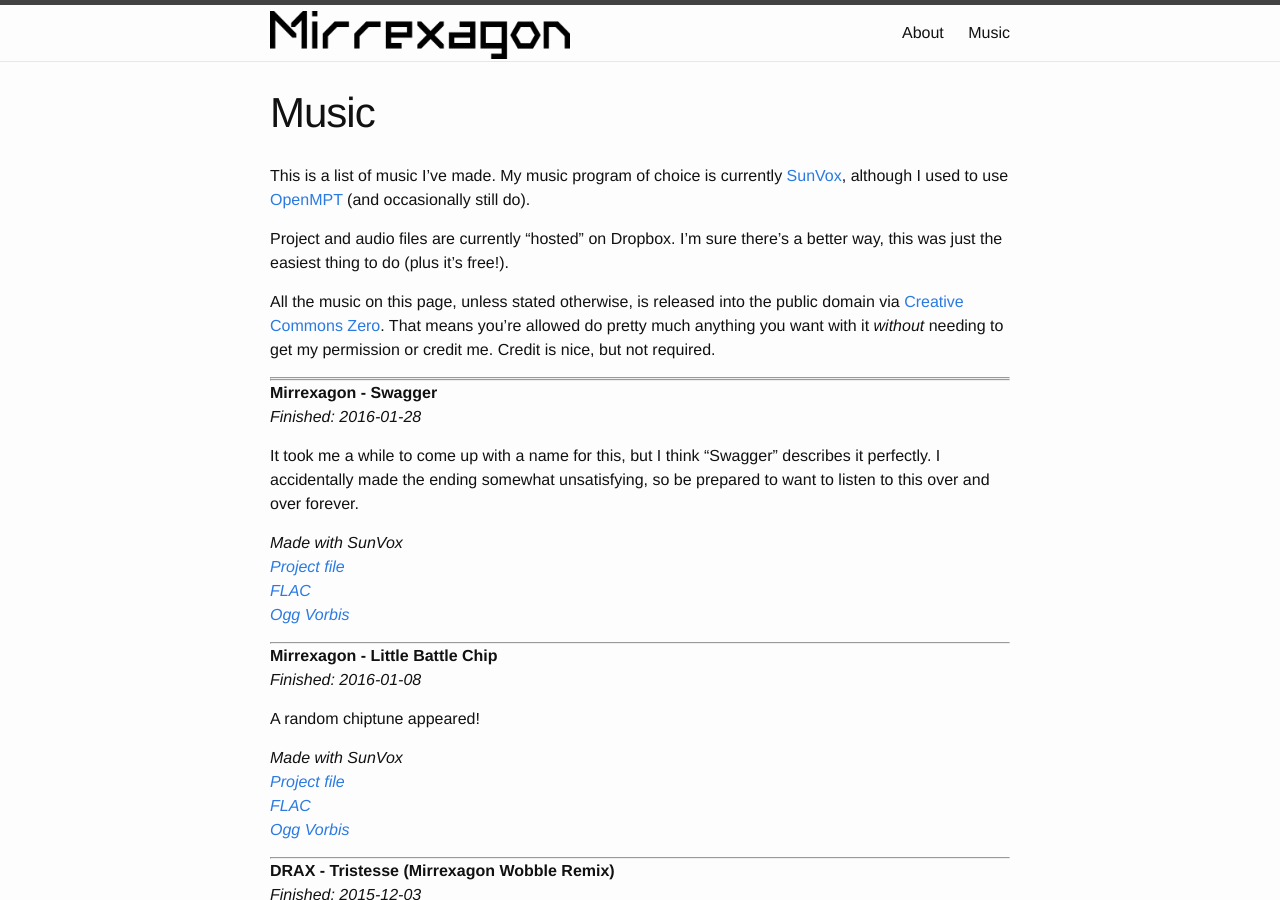
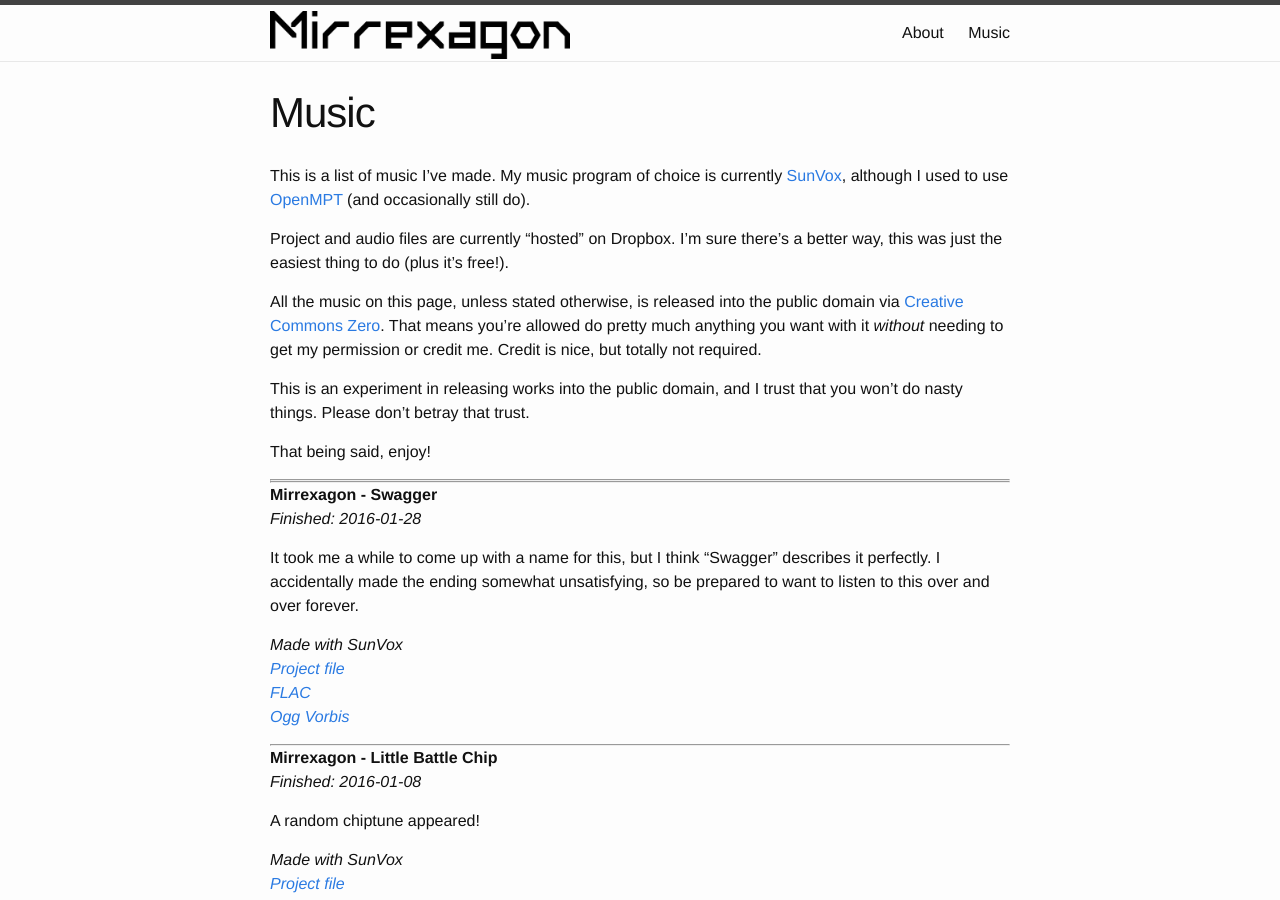
Before and after one commit to legospacy/legospacy.github.io, a Jekyll site: the page built from music.md, in a window 1280 px wide and 900 px high. Built offline with Jekyll 4.4.1, drawn with Linux system fonts in a browser that asks for light colours.

Commit message:
Elaborate on CC0

```diff
--- a/music.md
+++ b/music.md
@@ -9,7 +9,11 @@
 
 Project and audio files are currently "hosted" on Dropbox. I'm sure there's a better way, this was just the easiest thing to do (plus it's free!).
 
-All the music on this page, unless stated otherwise, is released into the public domain via [Creative Commons Zero](https://creativecommons.org/publicdomain/zero/1.0/). That means you're allowed do pretty much anything you want with it *without* needing to get my permission or credit me. Credit is nice, but not required.
+All the music on this page, unless stated otherwise, is released into the public domain via [Creative Commons Zero](https://creativecommons.org/publicdomain/zero/1.0/). That means you're allowed do pretty much anything you want with it *without* needing to get my permission or credit me. Credit is nice, but totally not required.
+
+This is an experiment in releasing works into the public domain, and I trust that you won't do nasty things. Please don't betray that trust.
+
+That being said, enjoy!
 
 ---
 {% for song in site.data.music %}
```
